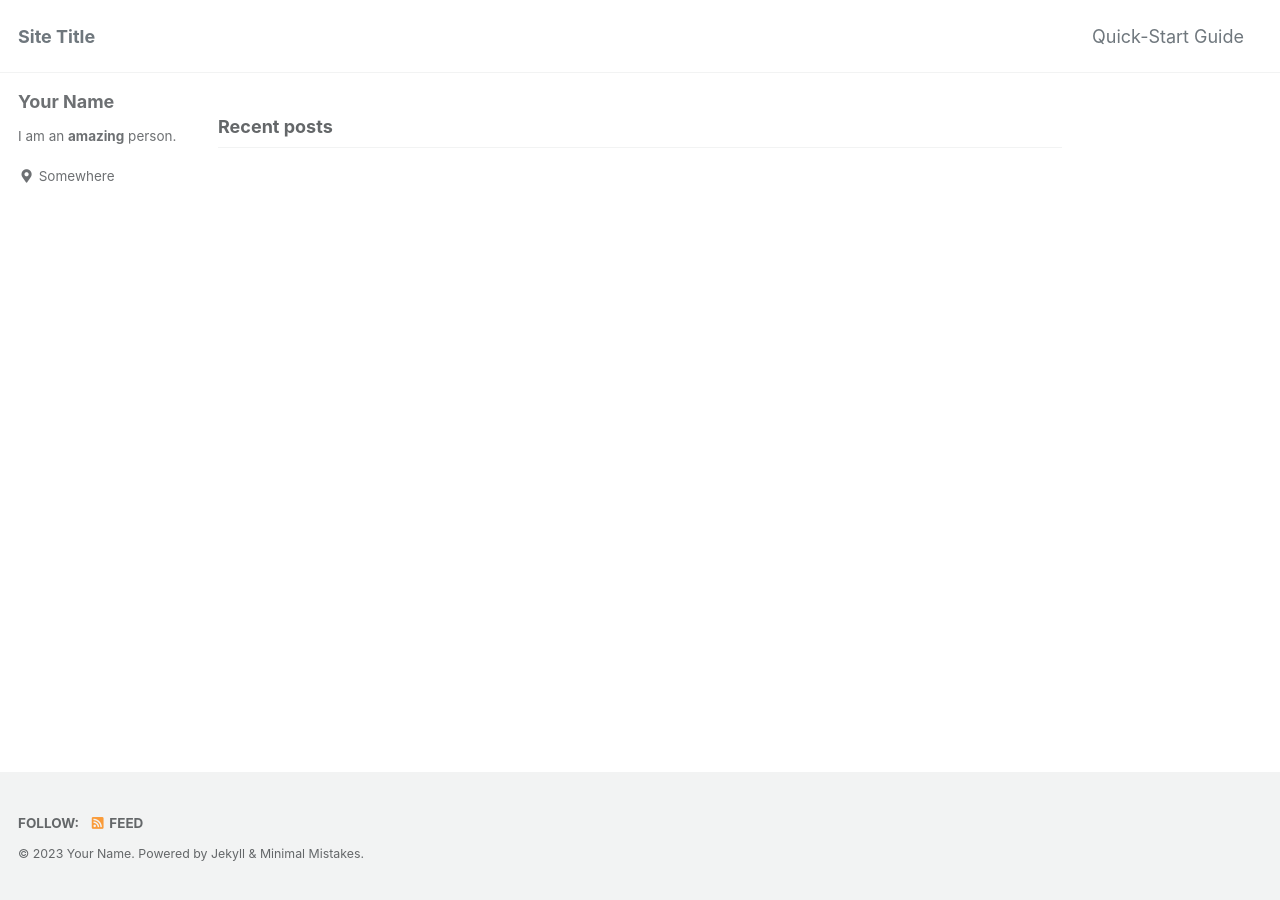
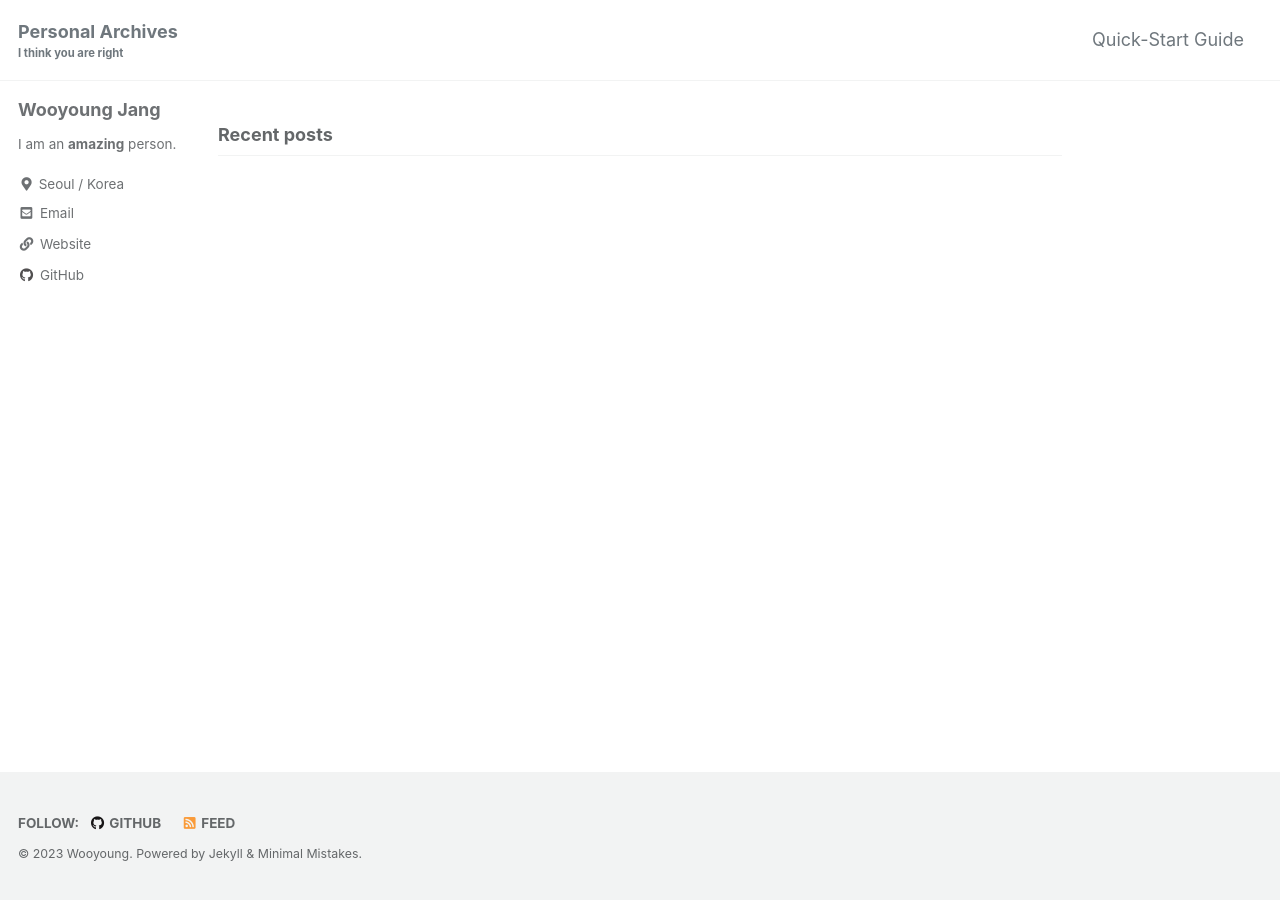
Before and after one commit to riverlike14/riverlike14.github.io, a Jekyll site: the page built from index.html, in a window 1280 px wide. Built offline with Jekyll 4.4.1, drawn with Linux system fonts in a browser that asks for light colours; cached includes are drawn as plain includes; the list of posts is cut into pages by our own code.

Commit message:
update bio, add disqus comments, add table of contents, minor updates

```diff
--- a/_config.yml
+++ b/_config.yml
@@ -16,12 +16,12 @@ minimal_mistakes_skin    : "default" # "air", "aqua", "contrast", "dark", "dirt"
 
 # Site Settings
 locale                   : "en-US"
-title                    : "Site Title"
+title                    : "Personal Archives"
 title_separator          : "-"
-subtitle                 : # site tagline that appears below site title in masthead
-name                     : "Your Name"
+subtitle                 : "I think you are right" # site tagline that appears below site title in masthead
+name                     : "Wooyoung"
 description              : "An amazing website."
-url                      : # the base hostname & protocol for your site e.g. "https://mmistakes.github.io"
+url                      : "https://riverlike14.github.io" # the base hostname & protocol for your site e.g. "https://mmistakes.github.io"
 baseurl                  : # the subpath of your site, e.g. "/blog"
 repository               : # GitHub username/repo-name e.g. "mmistakes/minimal-mistakes"
 teaser                   : # path of fallback teaser image, e.g. "/assets/images/500x300.png"
@@ -30,9 +30,9 @@ masthead_title           : # overrides the website title displayed in the masthe
 # breadcrumbs            : false # true, false (default)
 words_per_minute         : 200
 comments:
-  provider               : # false (default), "disqus", "discourse", "facebook", "staticman", "staticman_v2", "utterances", "giscus", "custom"
+  provider               : "disqus" # false (default), "disqus", "discourse", "facebook", "staticman", "staticman_v2", "utterances", "giscus", "custom"
   disqus:
-    shortname            : # https://help.disqus.com/customer/portal/articles/466208-what-s-a-shortname-
+    shortname            : "riverlike14" # https://help.disqus.com/customer/portal/articles/466208-what-s-a-shortname-
   discourse:
     server               : # https://meta.discourse.org/t/embedding-discourse-comments-via-javascript/31963 , e.g.: meta.discourse.org
   facebook:
@@ -104,52 +104,52 @@ analytics:
 
 # Site Author
 author:
-  name             : "Your Name"
+  name             : "Wooyoung Jang"
   avatar           : # path of avatar image, e.g. "/assets/images/bio-photo.jpg"
   bio              : "I am an **amazing** person."
-  location         : "Somewhere"
+  location         : "Seoul / Korea"
   email            :
   links:
     - label: "Email"
       icon: "fas fa-fw fa-envelope-square"
-      # url: "mailto:your.name@email.com"
+      url: "mailto:riverlike14@gmail.com"
     - label: "Website"
       icon: "fas fa-fw fa-link"
-      # url: "https://your-website.com"
-    - label: "Twitter"
-      icon: "fab fa-fw fa-twitter-square"
-      # url: "https://twitter.com/"
-    - label: "Facebook"
-      icon: "fab fa-fw fa-facebook-square"
-      # url: "https://facebook.com/"
+      url: "https://riverlike14.github.io"
     - label: "GitHub"
       icon: "fab fa-fw fa-github"
-      # url: "https://github.com/"
-    - label: "Instagram"
-      icon: "fab fa-fw fa-instagram"
-      # url: "https://instagram.com/"
+      url: "https://github.com/riverlike14"
+    # - label: "Twitter"
+    #   icon: "fab fa-fw fa-twitter-square"
+    #   # url: "https://twitter.com/"
+    # - label: "Facebook"
+    #   icon: "fab fa-fw fa-facebook-square"
+    #   # url: "https://facebook.com/"
+    # - label: "Instagram"
+    #   icon: "fab fa-fw fa-instagram"
+    #   # url: "https://instagram.com/"
 
 # Site Footer
 footer:
   links:
-    - label: "Twitter"
-      icon: "fab fa-fw fa-twitter-square"
-      # url:
-    - label: "Facebook"
-      icon: "fab fa-fw fa-facebook-square"
-      # url:
     - label: "GitHub"
       icon: "fab fa-fw fa-github"
-      # url:
-    - label: "GitLab"
-      icon: "fab fa-fw fa-gitlab"
-      # url:
-    - label: "Bitbucket"
-      icon: "fab fa-fw fa-bitbucket"
-      # url:
-    - label: "Instagram"
-      icon: "fab fa-fw fa-instagram"
-      # url:
+      url: "https://github.com/riverlike14"
+  # - label: "Twitter"
+  #   icon: "fab fa-fw fa-twitter-square"
+  #   # url:
+  # - label: "Facebook"
+  #   icon: "fab fa-fw fa-facebook-square"
+  #   # url:
+  # - label: "GitLab"
+  #   icon: "fab fa-fw fa-gitlab"
+  #   # url:
+  # - label: "Bitbucket"
+  #   icon: "fab fa-fw fa-bitbucket"
+  #   # url:
+  # - label: "Instagram"
+  #   icon: "fab fa-fw fa-instagram"
+  #   # url:
 
 
 # Reading Files
@@ -222,7 +222,7 @@ sass:
 
 # Outputting
 permalink: /:categories/:title/
-paginate: 5 # amount of posts to show
+paginate: 15 # amount of posts to show
 paginate_path: /page:num/
 timezone: # https://en.wikipedia.org/wiki/List_of_tz_database_time_zones
 
@@ -290,7 +290,10 @@ defaults:
     values:
       layout: single
       author_profile: true
+      show_date: true
       read_time: true
-      comments: # true
+      comments: true
       share: true
       related: true
+      toc: true
+      toc_sticky: true
```
